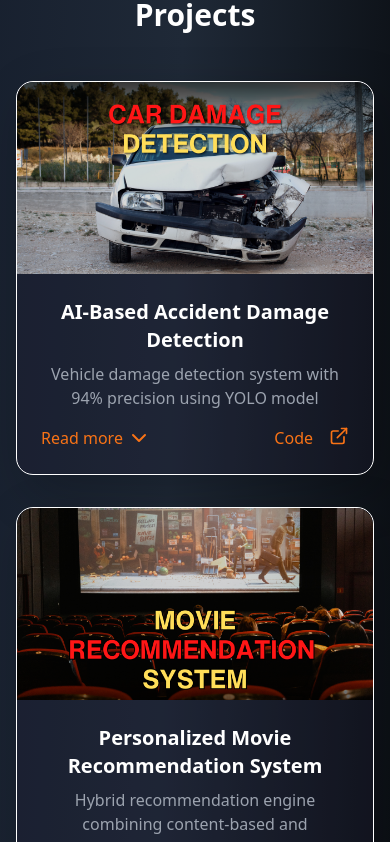
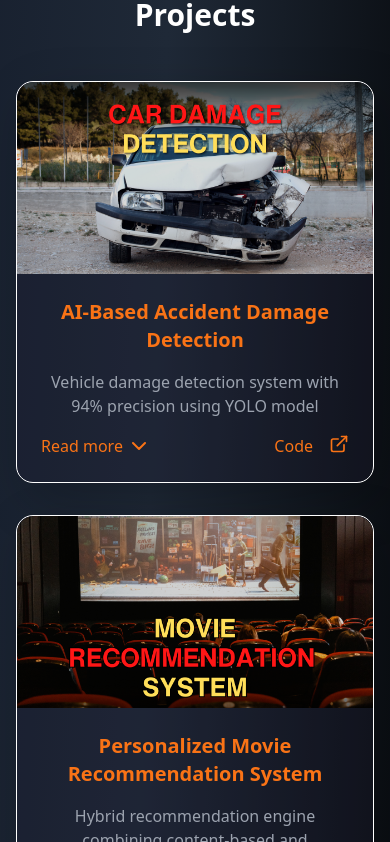
Before and after one commit to sahilkhan-7/sahilkhan-7.github.io, a React (Create React App) app: page / in a window 390 px wide. Shown: the part 6160-7002 px from the top of the page. Built offline with nearby package versions, Linux system fonts and the light colour scheme.

Commit message:
Changed the color of project titles

```diff
--- a/src/components/Portfolio.js
+++ b/src/components/Portfolio.js
@@ -765,14 +765,16 @@ const Portfolio = () => {
         <div className="max-w-7xl mx-auto">
           <h2 className="text-3xl font-bold mb-12 text-center">Projects</h2>
           <div className="grid grid-cols-1 md:grid-cols-3 gap-8">
-            {projects.map((project, index) => (
+            {projects
+              .slice(0, isMobile ? (showAll ? projects.length : 4) : (showAll ? projects.length : 6))
+              .map((project, index) => (
                 <motion.div
                   key={project.id}
                   className="card"
                   initial={{ opacity: 0, y: 50 }}
                   whileInView={{ opacity: 1, y: 0 }}
                   viewport={{ once: true }}
-                transition={{ duration: 0.5, delay: index * 0.2 }}
+                  transition={{ duration: 0.3, delay: index * 0.1 }}
                   style={{
                     boxSizing: "border-box",
                     width: "100%",
@@ -783,7 +785,7 @@ const Portfolio = () => {
                     borderRadius: "17px",
                     textAlign: "center",
                     cursor: "pointer",
-                  transition: "all 0.5s",
+                    transition: "all 0.1s ease-in-out",
                     display: "flex",
                     flexDirection: "column",
                     justifyContent: "space-between",
@@ -793,6 +795,7 @@ const Portfolio = () => {
                   whileHover={{
                     scale: 1.05,
                     borderColor: "orange",
+                    transition: { duration: 0.1, ease: "easeInOut" }, // Faster hover effect
                   }}
                   whileTap={{
                     scale: 0.95,
@@ -810,16 +813,16 @@ const Portfolio = () => {
                     }}
                   />
                   <div style={{ padding: "1.5rem", minHeight: "12rem" }}>
-                  <h3 className="text-xl font-bold mb-2">{project.title}</h3>
+                    <h3 className="text-xl font-bold text-orange-500 mb-4">{project.title}</h3>
                     <p
                       className="text-gray-400 mb-4"
                       style={{
                         height: expandedProjects.includes(project.id) ? "auto" : "3rem", // Fixed height for collapsed state
                         overflow: expandedProjects.includes(project.id)
                           ? "visible"
-                        : "hidden", // Prevents content overflow
-                      textOverflow: "ellipsis", // Adds "..." for clipped text
-                      whiteSpace: "normal", // Multiline support
+                          : "hidden",
+                        textOverflow: "ellipsis",
+                        whiteSpace: "normal",
                         transition: "height 0.1s",
                       }}
                     >
@@ -880,7 +883,7 @@ const Portfolio = () => {
           </div>
 
           {/* Show More Projects Button */}
-          {isMobile && projects.length > 4 && (
+          {((isMobile && projects.length > 4) || (!isMobile && projects.length > 6)) && (
             <div className="text-center mt-8">
               <button
                 onClick={() => setShowAll(!showAll)}
@@ -892,6 +895,7 @@ const Portfolio = () => {
           )}
         </div>
       </section>
+
 
       {/* Achievements Section */}
       <section id="achievements" className="py-16 px-4 bg-gray-800">
```
Lines whose indentation alone changed are shown as unchanged.
